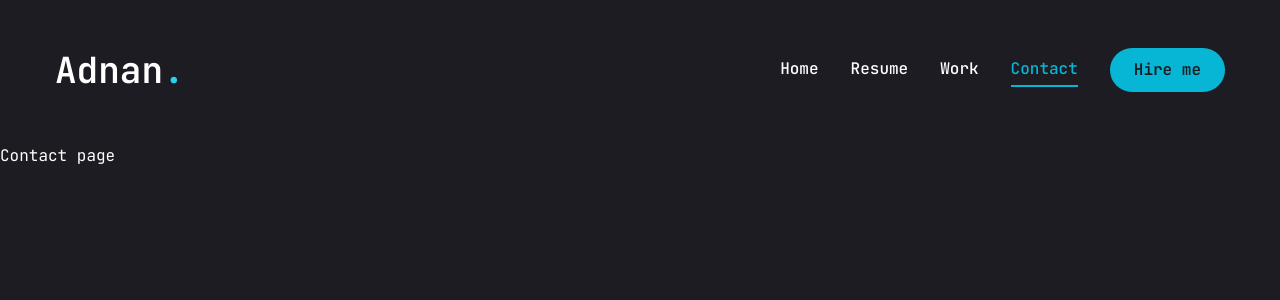
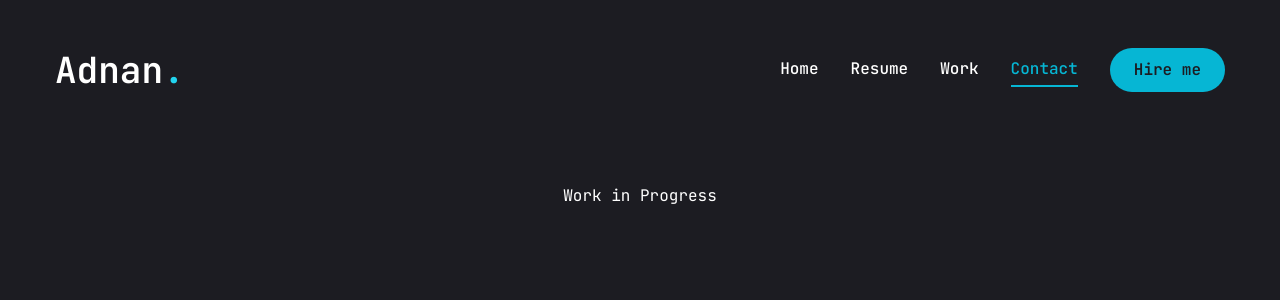
Before and after one commit to AdnanGhani07/ag-portfolio, a Next.js app: page /contact in a window 1280 px wide. Shown: the top 300 px of the page. Built offline with nearby package versions, Linux system fonts and the light colour scheme.

Commit message:
Changes Done

```diff
--- a/app/contact/page.jsx
+++ b/app/contact/page.jsx
@@ -1,11 +1,7 @@
 import React from 'react'
 
 const Contact = () => {
-  return (
-    <div>
-      Contact page
-    </div>
-  )
+  return <div className="flex items-center justify-center mt-10">Work in Progress</div>;
 }
 
 export default Contact
--- a/app/work/page.jsx
+++ b/app/work/page.jsx
@@ -27,7 +27,7 @@ const projects = [
 ]
 
 const Work = () => {
-  return <div>Work Page</div>;
+  return <div className="flex items-center justify-center mt-10">Work in Progress</div>;
 };
 
 export default Work;
```
